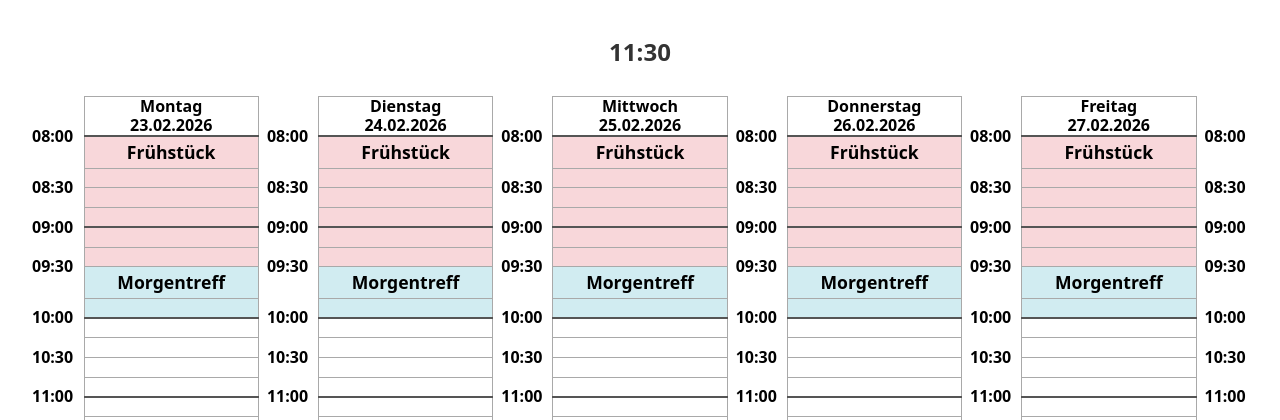
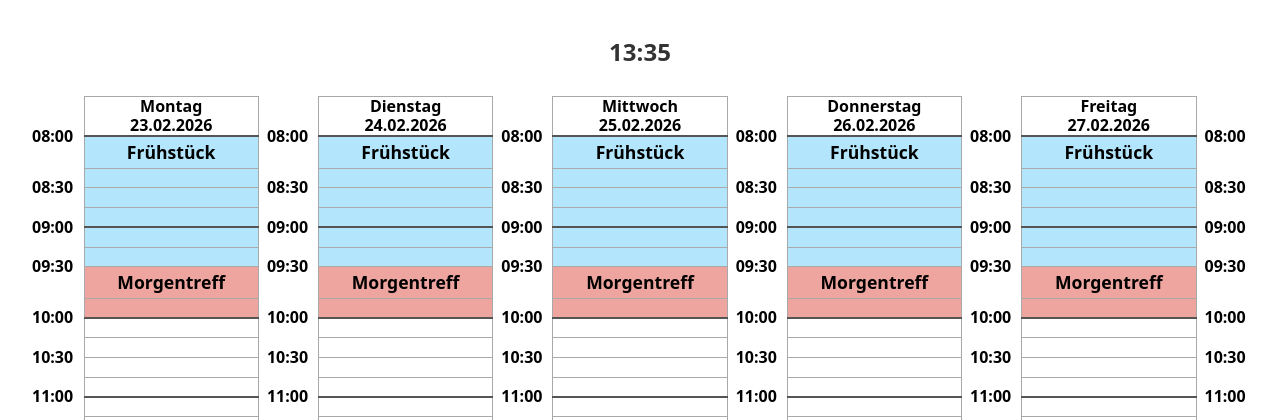
Before and after one commit to cleptomat/kita-Wochenplan, a Flask app: page / in a window 1280 px wide. Shown: the top 420 px of the page. Run offline with Flask 3, Linux system fonts and the light colour scheme; data that the repository does not hold is empty; some libraries are stand-ins or nearby versions.

Commit message:
smaller improvements

```diff
--- a/app.py
+++ b/app.py
@@ -30,9 +30,9 @@ init_db()
 DAYS = ['Monday', 'Tuesday', 'Wednesday', 'Thursday', 'Friday', 'Saturday', 'Sunday']
 DISPLAY_DAYS = ['Montag', 'Dienstag', 'Mittwoch', 'Donnerstag', 'Freitag', 'Samstag', 'Sonntag']
 STANDARD_EVENTS = [
-    ("Frühstück", "08:00", "09:30", "#f8d7da"),
-    ("Morgentreff", "09:30", "10:00", "#d1ecf1"),
-    ("Mittagessen", "12:00", "13:30", "#d4edda"),
+    ("Frühstück", "08:00", "09:30", "#B3E5FC"),
+    ("Morgentreff", "09:30", "10:00", "#EFA59F"),
+    ("Mittagessen", "12:00", "13:30", "#B3E5FC"),
 ]
 
 def hhmm_to_minutes(hhmm):
@@ -211,8 +211,8 @@ def index():
     day_key_map = {}
     for i, display_day in enumerate(display_days):
         day_key_map[display_day] = day_keys[i]
-    # Get current time for display
-    current_time = datetime.now().strftime('%H:%M')
+    # Get current time for display (demo: set to 13:35)
+    current_time = "13:35"  # datetime.now().strftime('%H:%M')
 
     return render_template(
         'index.html',
--- a/templates/index.html
+++ b/templates/index.html
@@ -119,7 +119,6 @@
             background-color: #e7f3ff !important;
         }
         .current-time-slot {
-            background-color: #ffd700 !important; /* Gold color for current time slot */
             border: 3px solid #ff8c00 !important; /* Thicker, more orange-gold border */
             box-shadow: 0 0 8px rgba(255, 140, 0, 0.6) !important; /* Add glow effect */
         }
@@ -275,17 +274,16 @@
     <script>
         // Update current time every minute
         function updateCurrentTime() {
-            const now = new Date();
-            const timeString = now.toLocaleTimeString('de-DE', {
-                hour: '2-digit',
-                minute: '2-digit'
-            });
+            // Demo: use fixed time instead of actual time
+            const demoTime = "13:35";
             const currentTimeElement = document.querySelector('.current-time');
             if (currentTimeElement) {
-                currentTimeElement.textContent = timeString;
+                currentTimeElement.textContent = demoTime;
             }
 
-            // Update time slot highlighting
+            // Update time slot highlighting with demo time
+            const now = new Date();
+            now.setHours(13, 35, 0, 0); // Set to demo time 13:35
             updateTimeSlotHighlighting(now);
         }
 
```
